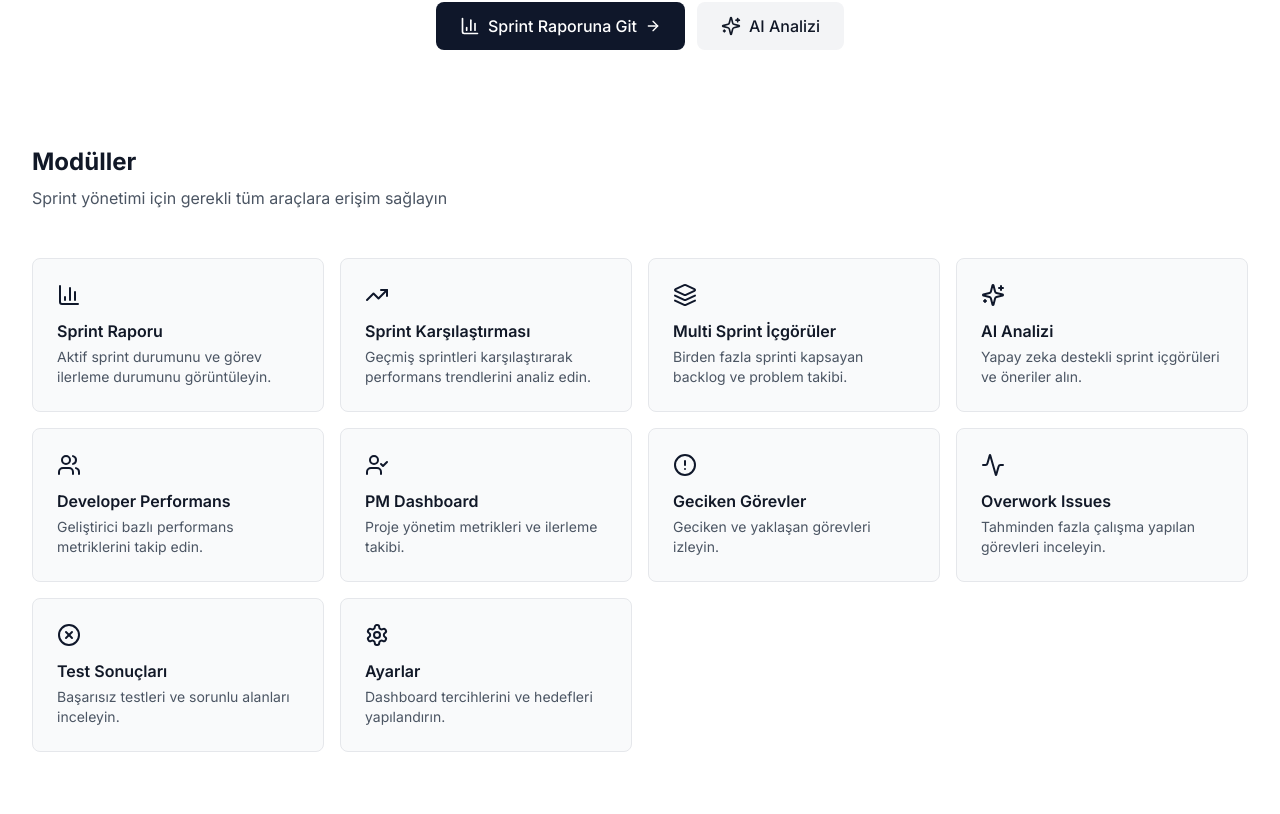
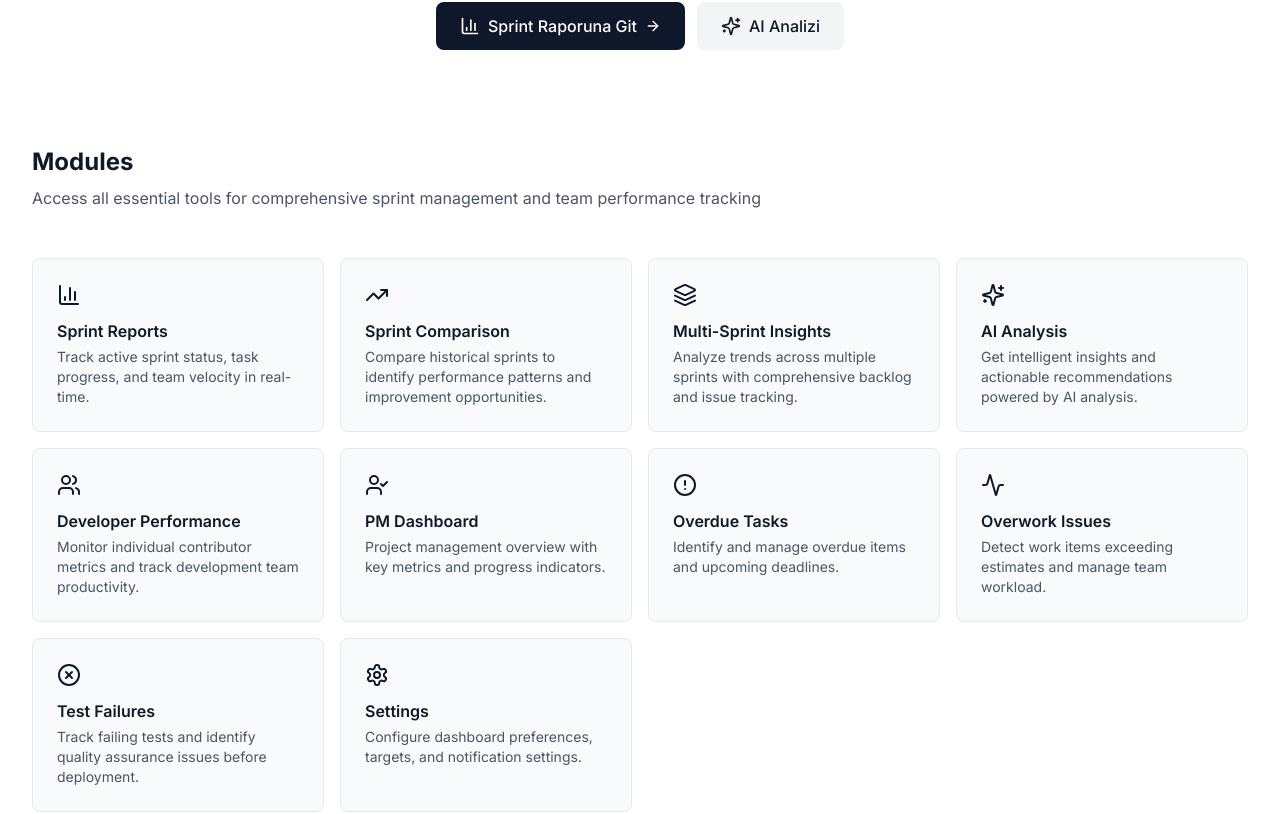
Before and after one commit to inveontech/sprint-dashboard, a Next.js app: page / in a window 1280 px wide. Shown: the part 331-1145 px from the top of the page. Built offline with nearby package versions, Linux system fonts and the light colour scheme.

Commit message:
Update: Translate all module titles to English and enhance descriptions

```diff
--- a/app/page.tsx
+++ b/app/page.tsx
@@ -17,62 +17,62 @@ import {
 
 const modules = [
   {
-    title: 'Sprint Raporu',
-    description: 'Aktif sprint durumunu ve görev ilerleme durumunu görüntüleyin.',
+    title: 'Sprint Reports',
+    description: 'Track active sprint status, task progress, and team velocity in real-time.',
     href: '/sprint-reports',
     icon: BarChart3,
   },
   {
-    title: 'Sprint Karşılaştırması',
-    description: 'Geçmiş sprintleri karşılaştırarak performans trendlerini analiz edin.',
+    title: 'Sprint Comparison',
+    description: 'Compare historical sprints to identify performance patterns and improvement opportunities.',
     href: '/sprint-comparison',
     icon: TrendingUp,
   },
   {
-    title: 'Multi Sprint İçgörüler',
-    description: 'Birden fazla sprinti kapsayan backlog ve problem takibi.',
+    title: 'Multi-Sprint Insights',
+    description: 'Analyze trends across multiple sprints with comprehensive backlog and issue tracking.',
     href: '/sprint-insights/multi-sprint',
     icon: Layers,
   },
   {
-    title: 'AI Analizi',
-    description: 'Yapay zeka destekli sprint içgörüleri ve öneriler alın.',
+    title: 'AI Analysis',
+    description: 'Get intelligent insights and actionable recommendations powered by AI analysis.',
     href: '/ai-analysis',
     icon: Sparkles,
   },
   {
-    title: 'Developer Performans',
-    description: 'Geliştirici bazlı performans metriklerini takip edin.',
+    title: 'Developer Performance',
+    description: 'Monitor individual contributor metrics and track development team productivity.',
     href: '/developer-performance',
     icon: Users,
   },
   {
     title: 'PM Dashboard',
-    description: 'Proje yönetim metrikleri ve ilerleme takibi.',
+    description: 'Project management overview with key metrics and progress indicators.',
     href: '/pm-dashboard',
     icon: UserCheck,
   },
   {
-    title: 'Geciken Görevler',
-    description: 'Geciken ve yaklaşan görevleri izleyin.',
+    title: 'Overdue Tasks',
+    description: 'Identify and manage overdue items and upcoming deadlines.',
     href: '/overdue-tasks',
     icon: AlertCircle,
   },
   {
     title: 'Overwork Issues',
-    description: 'Tahminden fazla çalışma yapılan görevleri inceleyin.',
+    description: 'Detect work items exceeding estimates and manage team workload.',
     href: '/overwork-issues',
     icon: Activity,
   },
   {
-    title: 'Test Sonuçları',
-    description: 'Başarısız testleri ve sorunlu alanları inceleyin.',
+    title: 'Test Failures',
+    description: 'Track failing tests and identify quality assurance issues before deployment.',
     href: '/test-failures',
     icon: XCircle,
   },
   {
-    title: 'Ayarlar',
-    description: 'Dashboard tercihlerini ve hedefleri yapılandırın.',
+    title: 'Settings',
+    description: 'Configure dashboard preferences, targets, and notification settings.',
     href: '/settings',
     icon: Settings,
   },
@@ -136,10 +136,10 @@ export default function Home() {
       <section className="max-w-7xl mx-auto px-4 sm:px-6 lg:px-8 pb-24">
         <div className="mb-12">
           <h3 className="text-2xl font-bold text-gray-900 dark:text-white mb-2">
-            Modüller
+            Modules
           </h3>
           <p className="text-gray-600 dark:text-gray-400">
-            Sprint yönetimi için gerekli tüm araçlara erişim sağlayın
+            Access all essential tools for comprehensive sprint management and team performance tracking
           </p>
         </div>
 
```
